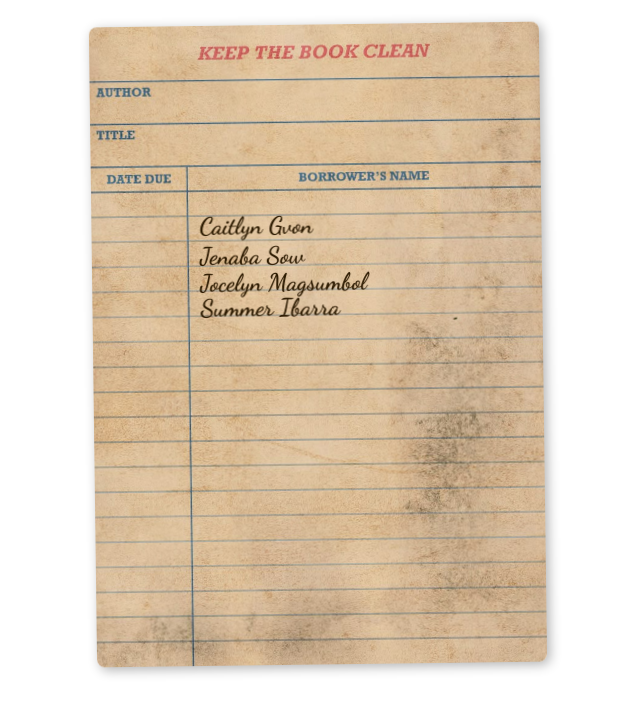
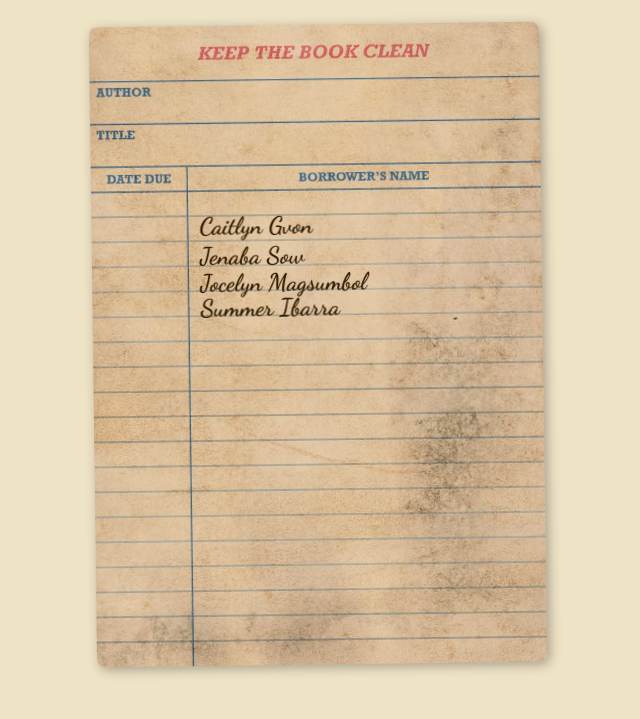
Before and after one commit to jmagsumbol22/270GroupProject, a plain HTML site: page index.html in a window 1280 px wide. Shown: the part 228-947 px from the top of the page, without its empty margins (316-956 px from the left). Drawn offline with Linux system fonts and the light colour scheme.

Commit message:
Add files via upload

```diff
--- a/style.css
+++ b/style.css
@@ -2,7 +2,7 @@
 body {
     margin: 0;
     font-family: 'Georgia', serif;
-    background-color: #ffffff; /* White background */
+  background-color: #efe3c6;
     text-align: center;
     color: #333;
 }
```
